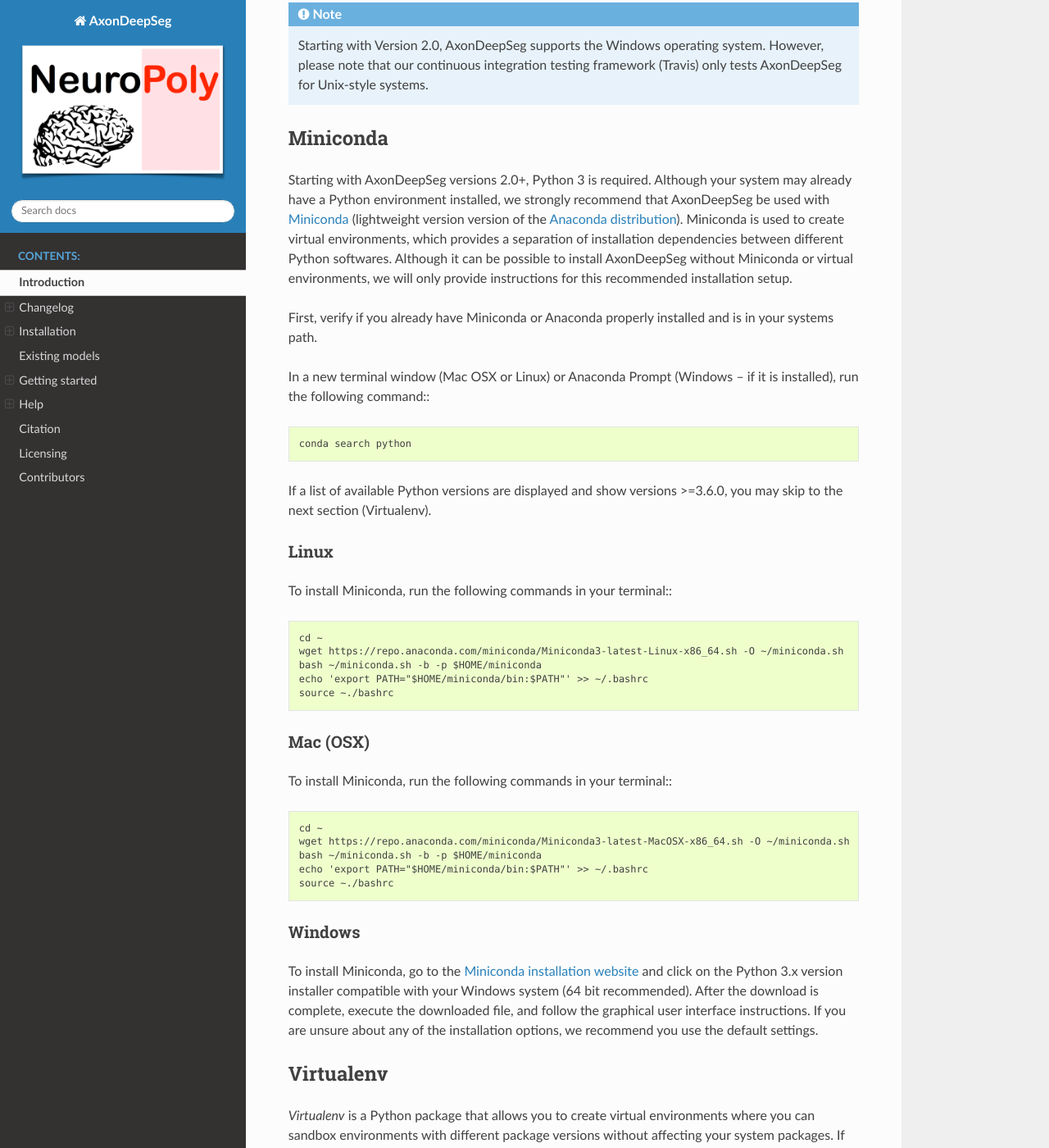
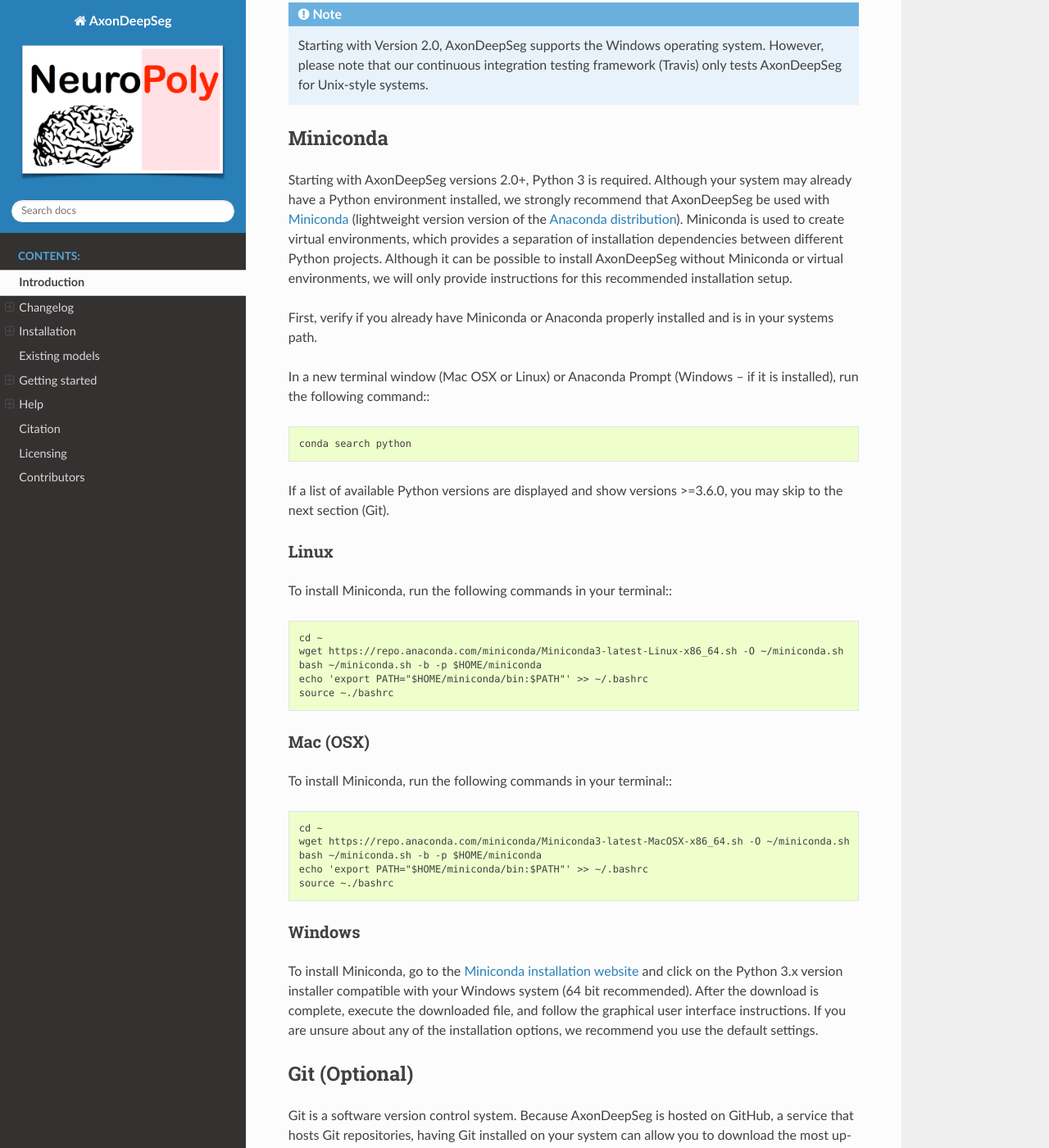
Before and after one commit to axondeepseg/axondeepseg, a Sphinx documentation site: the page built from docs/source/documentation.rst, in a window 1280 px wide and 1400 px high, scrolled down 2383 px. Shown: the whole window at 82% size. Built offline with Sphinx 7.4.7 and the Read the Docs theme 2.0.0, drawn with Linux system fonts in a browser that asks for light colours; some of the changed text lies outside the part shown.

Commit message:
[DOC] Added git instructions

```diff
--- a/docs/source/documentation.rst
+++ b/docs/source/documentation.rst
@@ -103,7 +103,7 @@
 Starting with AxonDeepSeg versions 2.0+, Python 3 is required. Although your system may already have
 a Python environment installed, we strongly recommend that AxonDeepSeg be used with `Miniconda <https://conda.io/docs/glossary.html#miniconda-glossary>`_ (lightweight version
 version of the `Anaconda distribution <https://www.anaconda.com/distribution/>`_). Miniconda is used to create
-virtual environments, which provides a separation of installation dependencies between different Python softwares. Although
+virtual environments, which provides a separation of installation dependencies between different Python projects. Although
 it can be possible to install AxonDeepSeg without Miniconda or virtual environments, we will only provide instructions
 for this recommended installation setup.
 
@@ -113,7 +113,7 @@
 
     conda search python
 
-If a list of available Python versions are displayed and show versions >=3.6.0, you may skip to the next section (Virtualenv).
+If a list of available Python versions are displayed and show versions >=3.6.0, you may skip to the next section (Git).
 
 Linux
 ~~~~~~~~~~~~~~~~~~~~~~~~~~~~~~~~~~~~~~~~~~~~~~~~~~~~~~~~~~~~~~~~~~~~~~~~~~~~~~
@@ -145,7 +145,18 @@
 downloaded file, and follow the graphical user interface instructions. If you are unsure about any of the
 installation options, we recommend you use the default settings.
 
-Virtualenv
+Git (Optional)
+-------------------------------------------------------------------------------
+Git is a software version control system. Because AxonDeepSeg is hosted on GitHub, a
+service that hosts Git repositories, having Git installed on your system can allow you
+to download the most up-to-date development version of AxonDeepSeg from the command line
+of your operating system, as well as contribute to the project.
+
+Although an optional step (AxonDeepSeg can also be downloaded other ways, see below), if you
+want to install Git, please follow instructions for your operating system on the
+`Git website <https://git-scm.com/downloads>`_
+
+Virtual Environment
 -------------------------------------------------------------------------------
 `Virtualenv` is a Python package that allows you to create virtual environments where
 you can sandbox environments with different package versions without affecting
```
